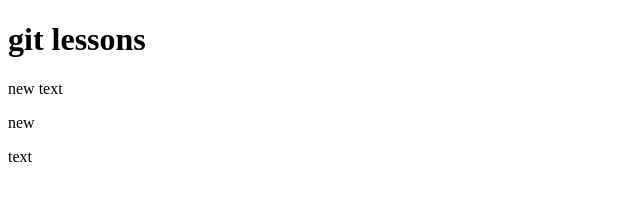
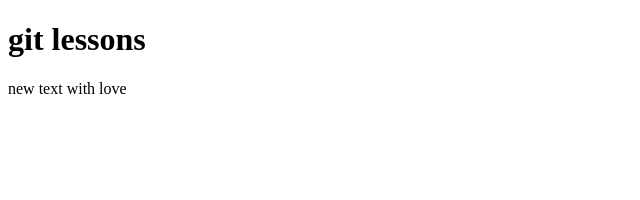
Before and after one commit to ivanlisnuchuy/cywuk, a plain HTML site: page index.html in a window 1280 px wide. Shown: the whole page, without its empty margins (0-640 px from the left). Drawn offline with Linux system fonts and the light colour scheme.

Commit message:
third commit

```diff
--- a/index.html
+++ b/index.html
@@ -6,8 +6,7 @@
 </head>
 <body>
 <h1>git lessons</h1>
-<p> new text</p>
-<p> new</p>
-<p> text</p>
+<p> new text with love</p>
+
 </body>
 </html>
```
